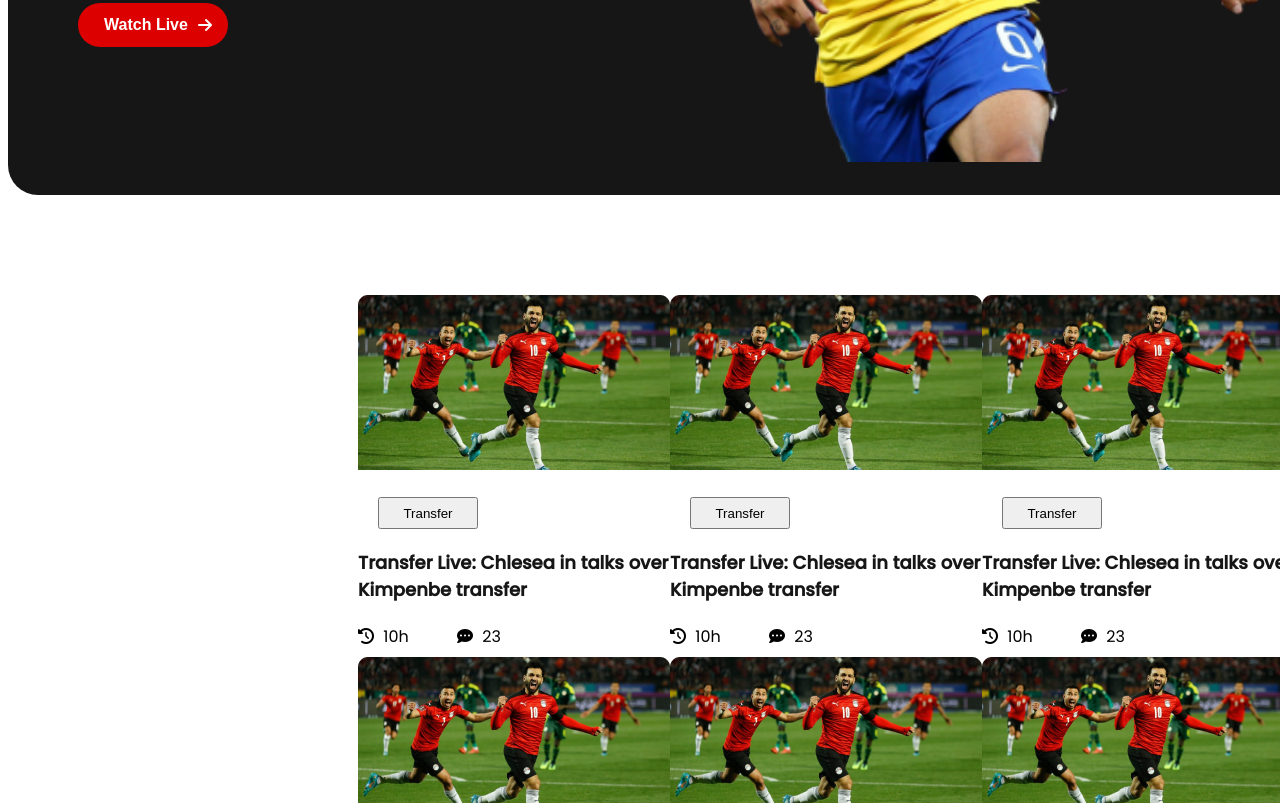
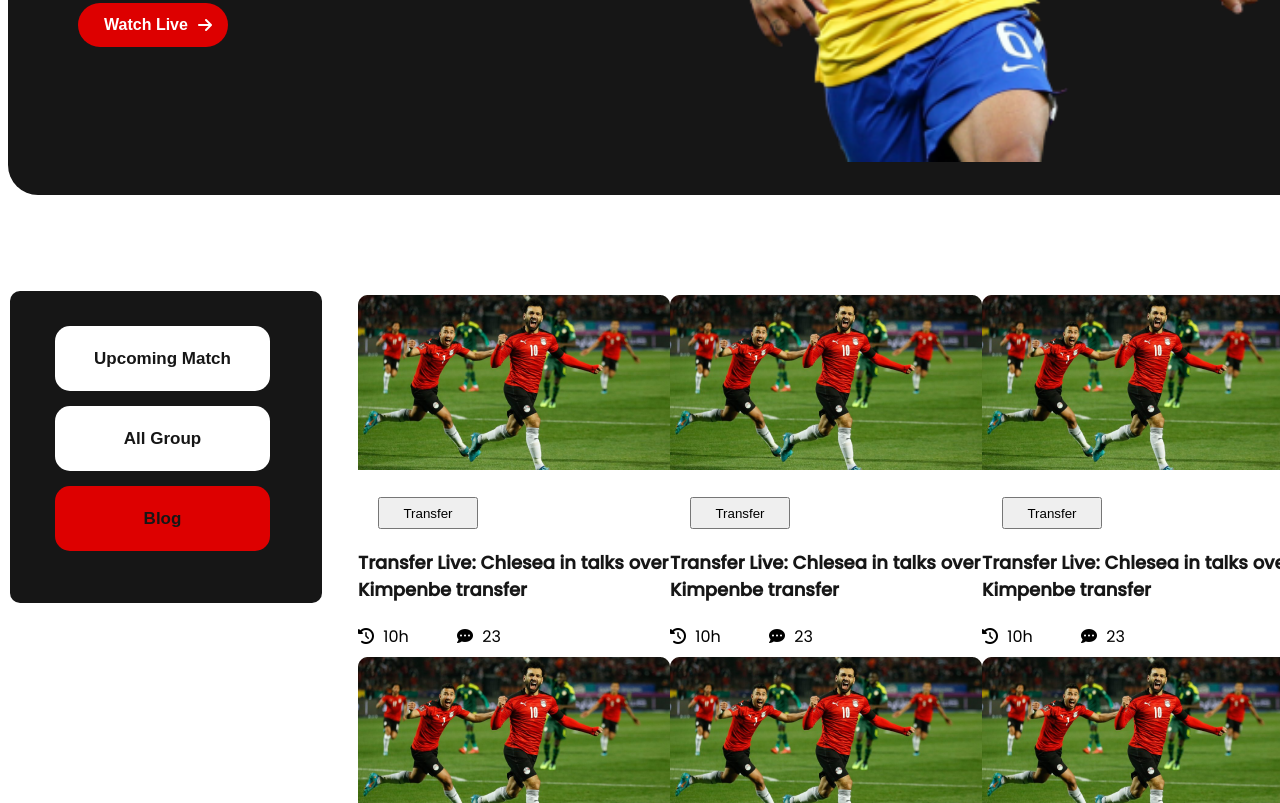
Before and after one commit to nahidn228/world-cup, a plain HTML site: page index.html in a window 1280 px wide. Shown: the part 459-1262 px from the top of the page. Drawn offline with Linux system fonts and the light colour scheme.

Commit message:
fixed box done

```diff
--- a/index.html
+++ b/index.html
@@ -36,6 +36,13 @@
         </div>
       </section>
       <section>
+        <div class="fixed-box">
+          <div class="fixed-btn">
+            <input class="btn-1" type="button" value="Upcoming Match">
+            <input class="btn-2" type="button" value="All Group">
+            <input class="btn-3" type="button" value="Blog">
+          </div>
+        </div>
         <div class="blogs">
           <div class="blog">
             <img src="images/Blog Image.png" alt="" /><br />
--- a/styles/style.css
+++ b/styles/style.css
@@ -49,6 +49,45 @@
   width: 581px;
   height: 613px;
 }
+/* ...............................
+            Fixed Box
+   ............................. */
+
+.fixed-box {
+  position: absolute;
+  width: 312px;
+  height: 312px;
+  left: 10px;
+  top: 750px;
+  background: #161616;
+  border-radius: 10px;
+}
+.fixed-btn {
+  display: grid;
+  grid-template-rows: repeat(3, 1fr);
+  gap: 15px;
+  position: absolute;
+  width: 215px;
+  height: 225px;
+  left: 45px;
+  margin-top: 35px;
+
+}
+.btn-1,
+.btn-2,
+.btn-3 {
+  border: 0px;
+  border-radius: 15px;
+  font-weight: 700;
+  font-size: 17px;
+  color: #161616;
+  background: #ffffff;
+  cursor: pointer;
+}
+.btn-3 {
+  background: #dd0000;
+}
+
 /* -----Blog-section----- */
 .blogs {
   display: grid;
```
